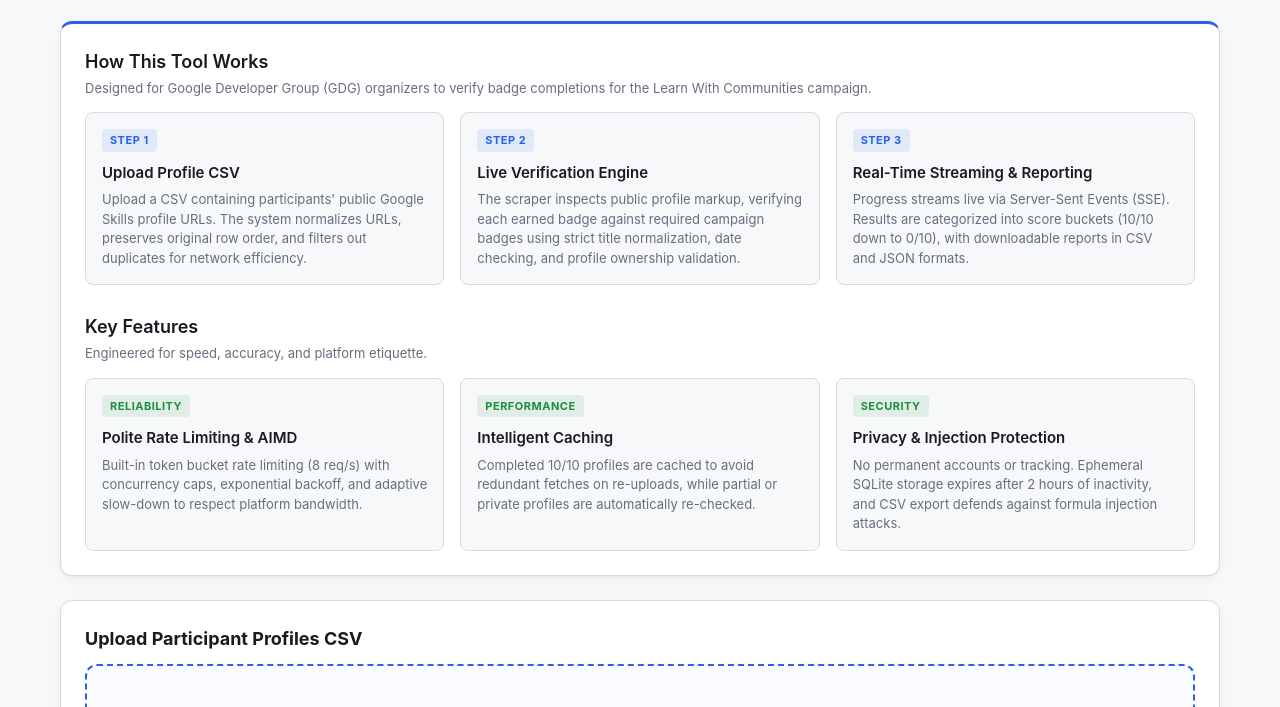
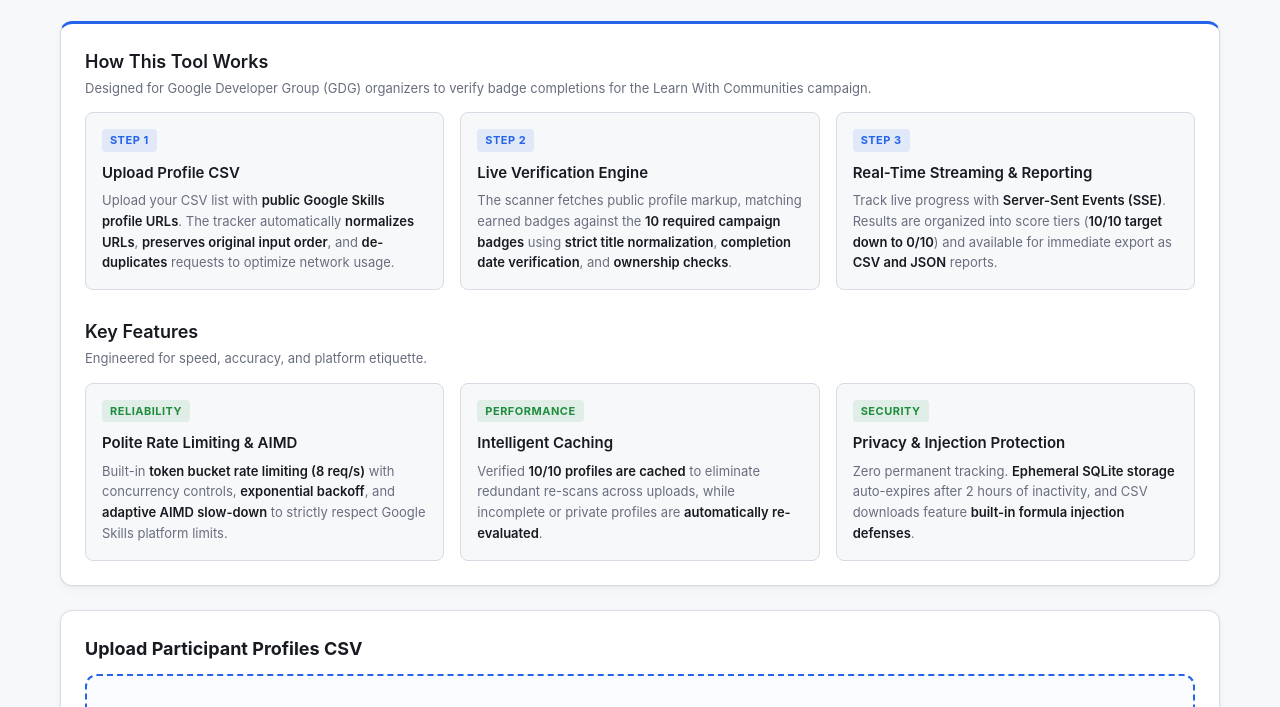
Before and after one commit to Mitul0000/Google-Skills-tracker, a plain HTML site: page app/static/index.html in a window 1280 px wide. Shown: the part 87-794 px from the top of the page. Drawn offline with Linux system fonts and the light colour scheme; no server answers.

Commit message:
Highlight key technical terms in bold and update cache buster

```diff
--- a/app/static/index.html
+++ b/app/static/index.html
@@ -4,7 +4,7 @@
   <meta charset="UTF-8">
   <meta name="viewport" content="width=device-width, initial-scale=1.0">
   <title>Learn With Communities | Skill Badge Tracker</title>
-  <link rel="stylesheet" href="/static/styles.css">
+  <link rel="stylesheet" href="/static/styles.css?v=2.1">
 </head>
 <body>
   <header>
@@ -42,21 +42,21 @@
           <div class="step-num">Step 1</div>
           <div class="info-item-title">Upload Profile CSV</div>
           <div class="info-item-desc">
-            Upload a CSV containing participants' public Google Skills profile URLs. The system normalizes URLs, preserves original row order, and filters out duplicates for network efficiency.
+            Upload your CSV list with <strong>public Google Skills profile URLs</strong>. The tracker automatically <strong>normalizes URLs</strong>, <strong>preserves original input order</strong>, and <strong>de-duplicates</strong> requests to optimize network usage.
           </div>
         </div>
         <div class="info-item">
           <div class="step-num">Step 2</div>
           <div class="info-item-title">Live Verification Engine</div>
           <div class="info-item-desc">
-            The scraper inspects public profile markup, verifying each earned badge against required campaign badges using strict title normalization, date checking, and profile ownership validation.
+            The scanner fetches public profile markup, matching earned badges against the <strong>10 required campaign badges</strong> using <strong>strict title normalization</strong>, <strong>completion date verification</strong>, and <strong>ownership checks</strong>.
           </div>
         </div>
         <div class="info-item">
           <div class="step-num">Step 3</div>
           <div class="info-item-title">Real-Time Streaming & Reporting</div>
           <div class="info-item-desc">
-            Progress streams live via Server-Sent Events (SSE). Results are categorized into score buckets (10/10 down to 0/10), with downloadable reports in CSV and JSON formats.
+            Track live progress with <strong>Server-Sent Events (SSE)</strong>. Results are organized into score tiers (<strong>10/10 target down to 0/10</strong>) and available for immediate export as <strong>CSV and JSON</strong> reports.
           </div>
         </div>
       </div>
@@ -71,21 +71,21 @@
           <div class="feature-tag">Reliability</div>
           <div class="info-item-title">Polite Rate Limiting & AIMD</div>
           <div class="info-item-desc">
-            Built-in token bucket rate limiting (8 req/s) with concurrency caps, exponential backoff, and adaptive slow-down to respect platform bandwidth.
+            Built-in <strong>token bucket rate limiting (8 req/s)</strong> with concurrency controls, <strong>exponential backoff</strong>, and <strong>adaptive AIMD slow-down</strong> to strictly respect Google Skills platform limits.
           </div>
         </div>
         <div class="info-item">
           <div class="feature-tag">Performance</div>
           <div class="info-item-title">Intelligent Caching</div>
           <div class="info-item-desc">
-            Completed 10/10 profiles are cached to avoid redundant fetches on re-uploads, while partial or private profiles are automatically re-checked.
+            Verified <strong>10/10 profiles are cached</strong> to eliminate redundant re-scans across uploads, while incomplete or private profiles are <strong>automatically re-evaluated</strong>.
           </div>
         </div>
         <div class="info-item">
           <div class="feature-tag">Security</div>
           <div class="info-item-title">Privacy & Injection Protection</div>
           <div class="info-item-desc">
-            No permanent accounts or tracking. Ephemeral SQLite storage expires after 2 hours of inactivity, and CSV export defends against formula injection attacks.
+            Zero permanent tracking. <strong>Ephemeral SQLite storage</strong> auto-expires after 2 hours of inactivity, and CSV downloads feature <strong>built-in formula injection defenses</strong>.
           </div>
         </div>
       </div>
--- a/app/static/styles.css
+++ b/app/static/styles.css
@@ -204,7 +204,12 @@ h1 {
 .info-item-desc {
   font-size: 13px;
   color: var(--text-muted);
-  line-height: 1.5;
+  line-height: 1.6;
+}
+
+.info-item-desc strong {
+  color: var(--text-main);
+  font-weight: 600;
 }
 
 /* Upload zone */
```
